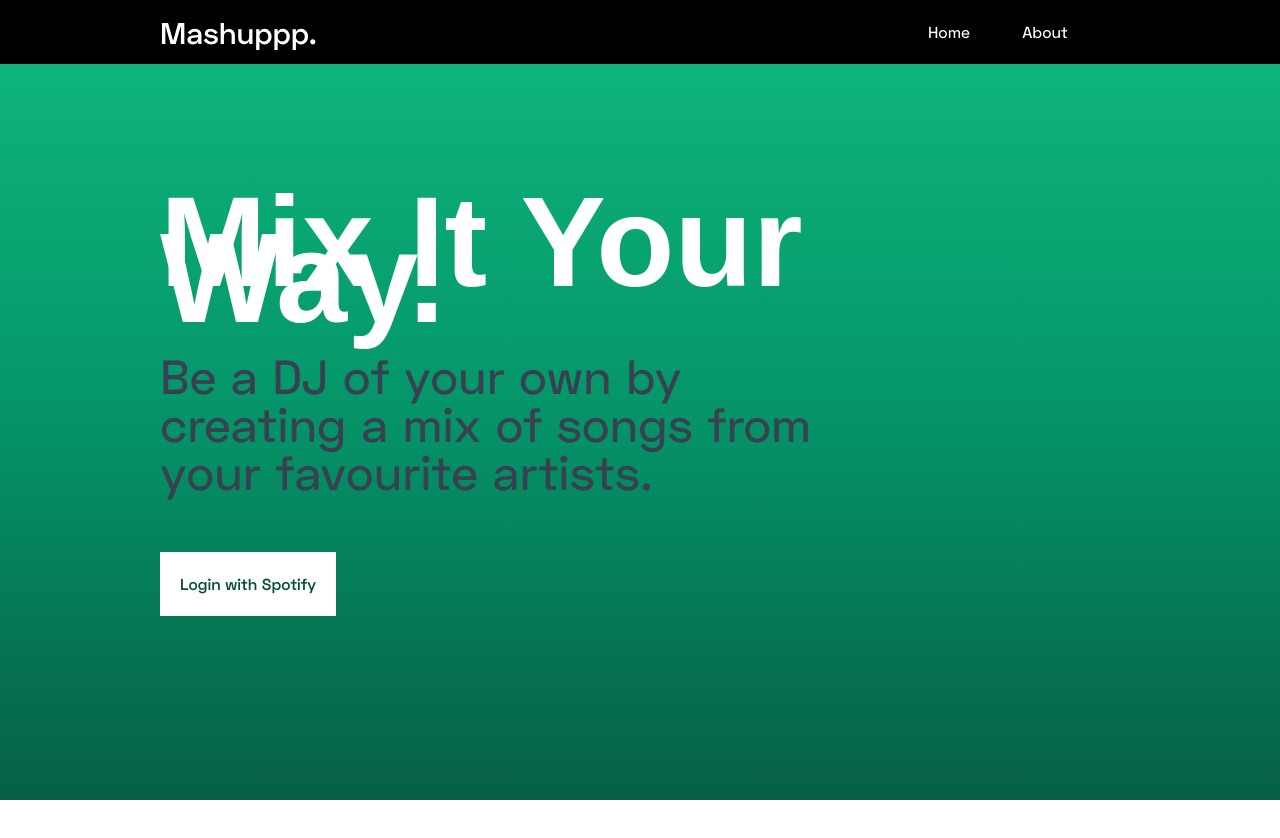
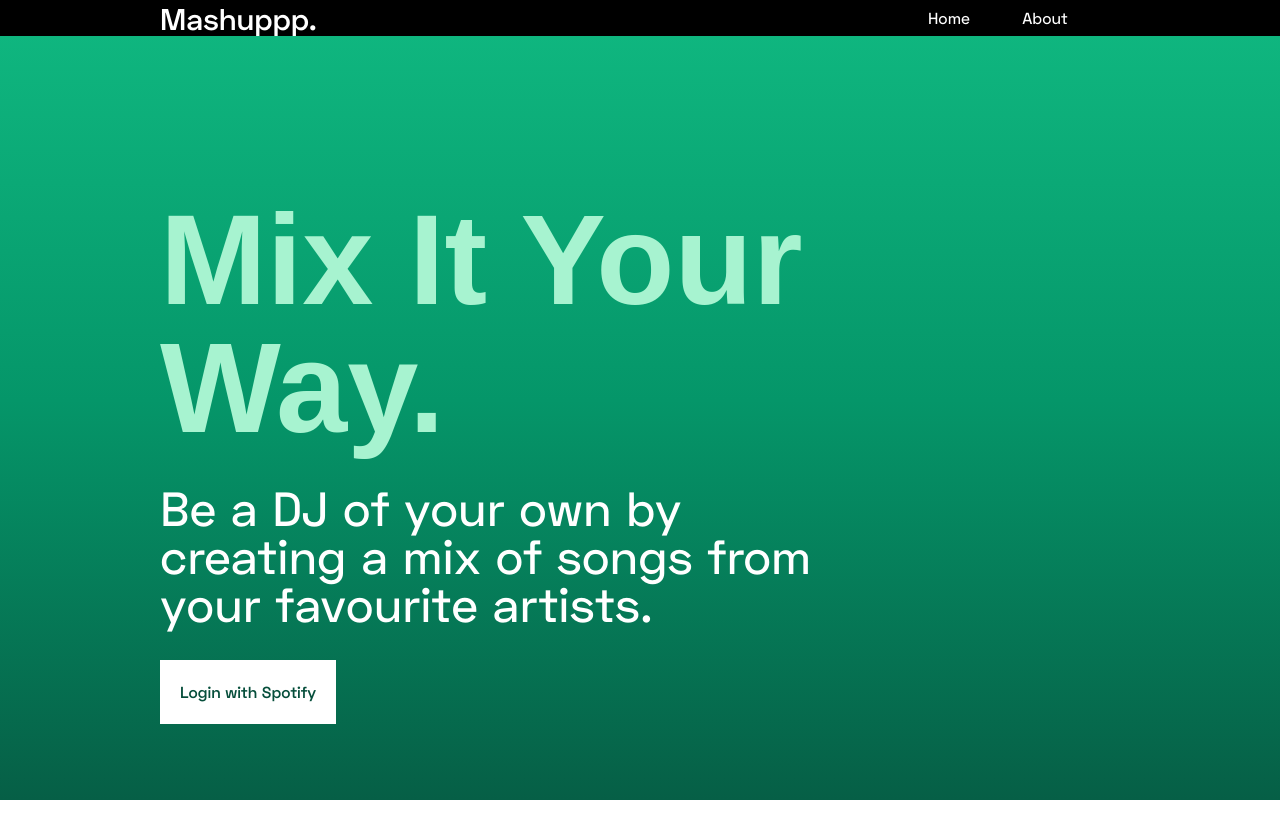
Before and after one commit to nanaaquasi/mashuppp, a Vue app: page / in a window 1280 px wide. Shown: the top 838 px of the page. Before the commit the page ends 800 px from the top, so only its background shows below. Built offline with nearby package versions, Linux system fonts and the light colour scheme; no server answers; a web font is replaced by a local one.

Commit message:
reduce heading line-height

```diff
--- a/src/views/Home.vue
+++ b/src/views/Home.vue
@@ -39,11 +39,11 @@
     "
   >
     <Header />
-    <div class="py-40 px-40 flex space-y-14 flex-col items-start">
-      <h2 class="font-black text-white capitalize text-9xl leading-9">
+    <div class="py-40 px-40 flex space-y-8 flex-col items-start">
+      <h2 class="font-black text-green-200 capitalize text-9xl">
         Mix it your way.
       </h2>
-      <p class="w-3/4 mb-10 font-bold text-5xl">
+      <p class="w-3/4 mb-10 text-white font-bold text-5xl">
         Be a DJ of your own by creating a mix of songs from your favourite
         artists.
       </p>
```
